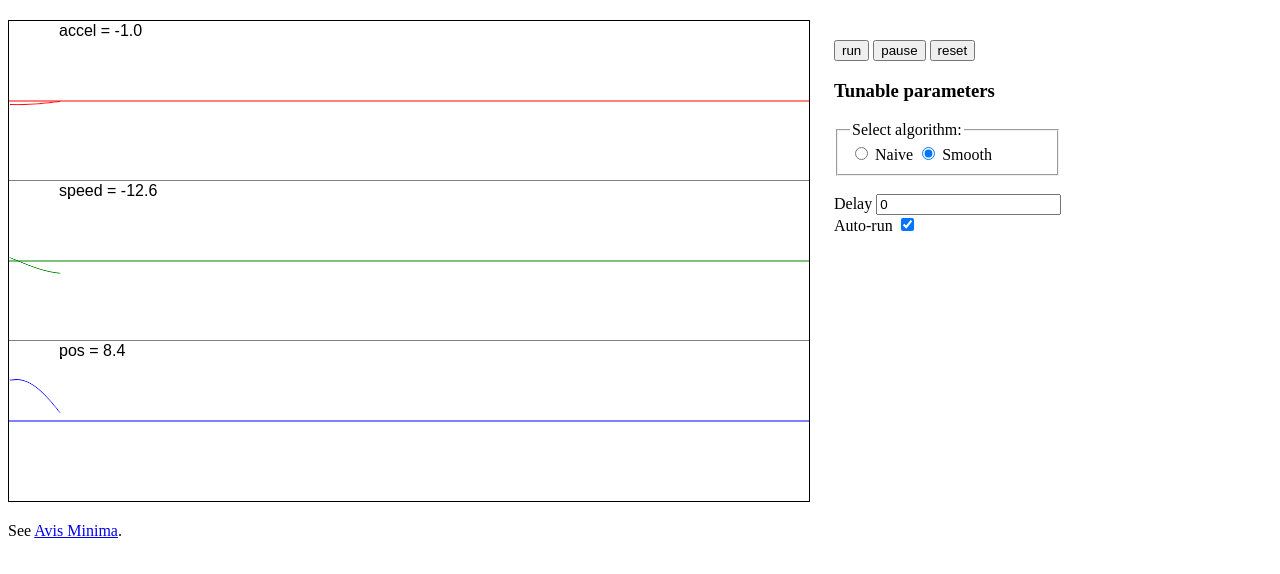
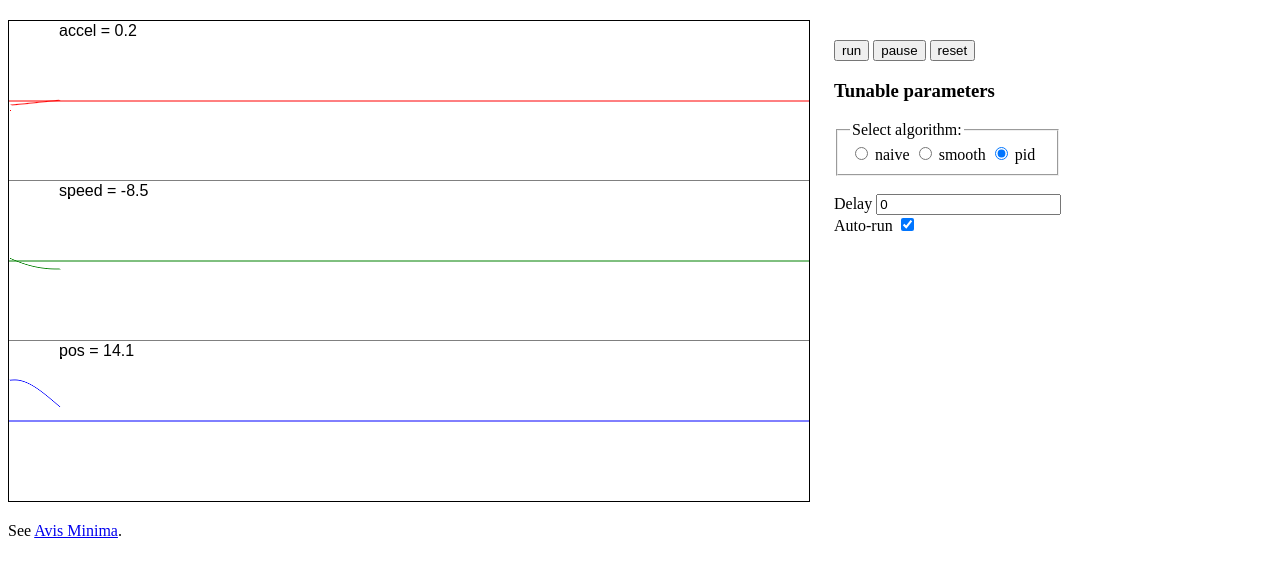
Before and after one commit to alexfernandez/diffusion-simulator, a plain HTML site: page accelerated-optimizer/index.html in a window 1280 px wide. Shown: the part 46-620 px from the top of the page. Drawn offline with Linux system fonts and the light colour scheme.

Commit message:
Implemented pid controller

```diff
--- a/accelerated-optimizer/index.html
+++ b/accelerated-optimizer/index.html
@@ -26,9 +26,11 @@
 			<fieldset>
 				<legend>Select algorithm:</legend>
 				<input type="radio" id="naive" name="algorithm" value="naive">
-				<label for="naive">Naive</label>
-				<input type="radio" id="smooth" name="algorithm" value="smooth" checked>
-				<label for="smooth">Smooth</label>
+				<label for="naive">naive</label>
+				<input type="radio" id="smooth" name="algorithm" value="smooth">
+				<label for="smooth">smooth</label>
+				<input type="radio" id="pid" name="algorithm" value="pid" checked>
+				<label for="pid">pid</label>
 			</fieldset>
 			<br>
 			<label for="delay">Delay</label>
--- a/accelerated-optimizer/optimizer.js
+++ b/accelerated-optimizer/optimizer.js
@@ -12,7 +12,8 @@ const mass = 0.03
 
 // drone movement
 const maxAccel = 10
-const smoothScale = 10
+const smoothScale = 5
+const pidWeights = [0.1, 0, 2]
 
 // screen
 let updater, screen
@@ -101,6 +102,7 @@ class Drone {
 	target = 0
 	dragComputer = new DragComputer()
 	delay = 0
+	lastError = 0
 	algorithm = 'none'
 
 	update(dt) {
@@ -130,6 +132,8 @@ class Drone {
 			return this.computeNaive()
 		} else if (this.algorithm == 'smooth') {
 			return this.computeSmooth()
+		} else if (this.algorithm == 'pid') {
+			return this.computePid()
 		}
 		return 0
 	}
@@ -147,6 +151,15 @@ class Drone {
 	computeSmooth() {
 		const diff = this.target - this.pos
 		return diff / smoothScale
+	}
+
+	computePid() {
+		const error = this.target - this.pos
+		const proportional = error
+		const integral = 0
+		const derivative = error - this.lastError
+		this.lastError = error
+		return proportional * pidWeights[0] + integral * pidWeights[1] + derivative * pidWeights[2]
 	}
 
 	draw() {
```
